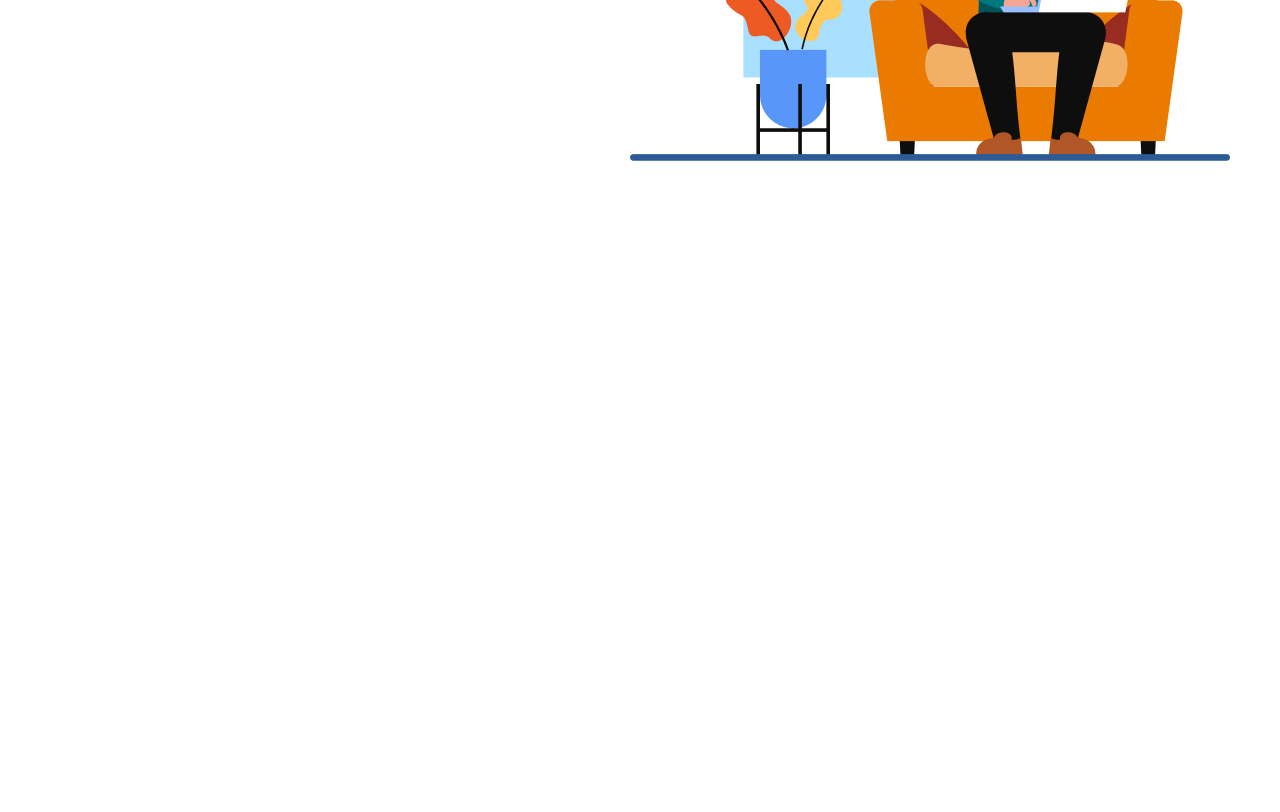
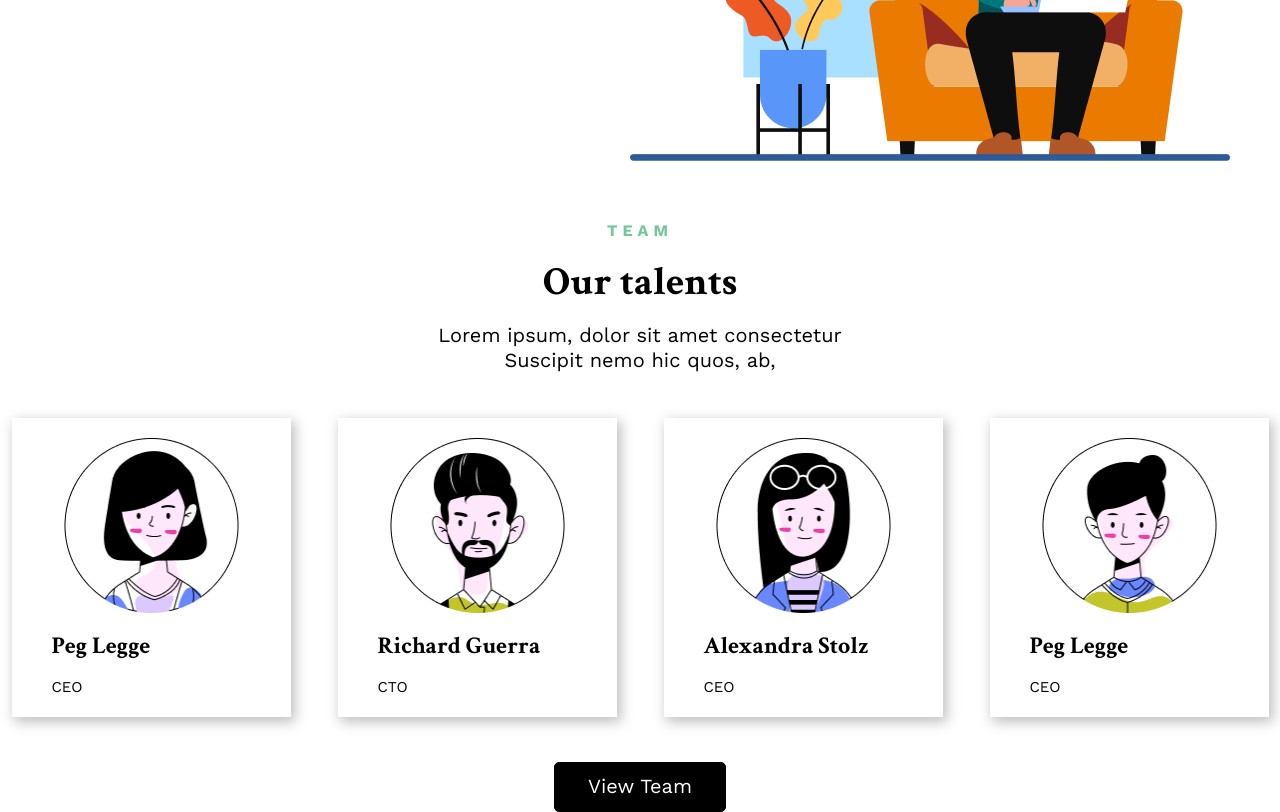
Before and after one commit to phuocduong-agilityio/loi-phan-internship, a website built with Parcel: page practice/practice-01/src/index.html in a window 1280 px wide. Shown: the part 1908-2720 px from the top of the page. Before the commit the page ends 2129 px from the top, so only its background shows below. Built offline with nearby package versions, Linux system fonts and the light colour scheme.

Commit message:
Implement team UI

```diff
--- a/practice/practice-01/src/index.html
+++ b/practice/practice-01/src/index.html
@@ -138,5 +138,83 @@
         />
       </div>
     </section>
+
+    <!-- Team section -->
+    <section class="team">
+      <div class="team__container align-center">
+        <!-- Team content -->
+        <div class="team__content align-center">
+          <span class="team__title">Team</span>
+          <h2 class="team__heading">Our talents</h2>
+          <p class="team__description">
+            Lorem ipsum, dolor sit amet consectetur Suscipit nemo hic quos, ab,
+          </p>
+        </div>
+
+        <!-- Avatar Image -->
+        <div class="team__image-container">
+          <!-- Frame 1 -->
+          <div class="team__frame">
+            <div class="team__image-content align-center">
+              <img
+                src="./assets/images/avatar-1.png"
+                alt="Avatar Image"
+                class="team__image"
+              />
+              <div class="team__information">
+                <span class="team__name">Peg legge</span>
+                <span class="team__position">Ceo</span>
+              </div>
+            </div>
+          </div>
+
+          <!-- Frame 2 -->
+          <div class="team__frame">
+            <div class="team__image-content align-center">
+              <img
+                src="./assets/images/avatar-2.png"
+                alt="Avatar Image"
+                class="team__image"
+              />
+              <div class="team__information">
+                <span class="team__name">Richard guerra</span>
+                <span class="team__position">Cto</span>
+              </div>
+            </div>
+          </div>
+
+          <!-- Frame 3 -->
+          <div class="team__frame">
+            <div class="team__image-content align-center">
+              <img
+                src="./assets/images/avatar-3.png"
+                alt="Avatar Image"
+                class="team__image"
+              />
+              <div class="team__information">
+                <span class="team__name">Alexandra stolz</span>
+                <span class="team__position">Ceo</span>
+              </div>
+            </div>
+          </div>
+
+          <!-- Frame 4 -->
+          <div class="team__frame">
+            <div class="team__image-content align-center">
+              <img
+                src="./assets/images/avatar-4.png"
+                alt="Avatar Image"
+                class="team__image"
+              />
+              <div class="team__information">
+                <span class="team__name">Peg legge</span>
+                <span class="team__position">Ceo</span>
+              </div>
+            </div>
+          </div>
+        </div>
+        <a href="javascript:void(0)" class="btn btn-secondary">View Team</a>
+      </div>
+    </section>
   </body>
 </html>
--- a/practice/practice-01/src/style/abstracts/variables.css
+++ b/practice/practice-01/src/style/abstracts/variables.css
@@ -7,6 +7,8 @@
   --fs-md: 20px;
   --fs-lg: 40px;
   --width: 1180px;
+  --frame-width: 279px;
+  --frame-height: 299px;
   --ff-secondary-regular: CrimsonText-Regular;
   --ff-secondary-bold: CrimsonText-Bold;
   --ff-primary-medium: WorkSans-Medium;
--- a/practice/practice-01/src/style/main.css
+++ b/practice/practice-01/src/style/main.css
@@ -227,3 +227,84 @@
   font-family: var(--ff-primary-regular);
   line-height: 125%;
 }
+
+/* Team section */
+
+.team__container {
+  gap: 45px;
+}
+
+.team__content {
+  width: 404px;
+  gap: 16px;
+}
+
+.team__title {
+  font-family: var(--ff-primary-bold);
+  line-height: 125%;
+  letter-spacing: 5px;
+  text-transform: uppercase;
+
+  color: var(--primary-color);
+}
+
+.team__heading {
+  font-size: var(--fs-lg);
+  font-family: var(--ff-secondary-bold);
+  line-height: 125%;
+}
+
+.team__description {
+  font-size: var(--fs-md);
+  font-family: var(--ff-primary-regular);
+  line-height: 125%;
+
+  text-align: center;
+}
+
+.team__image-container {
+  display: flex;
+  gap: 47px;
+}
+
+.team__frame {
+  width: var(--frame-width);
+  height: var(--frame-height);
+  box-shadow: 3px 4px 12px 1px rgba(0, 0, 0, 0.25);
+  transition: 0.3s;
+}
+
+.team__frame:hover {
+  transform: scale(1.2);
+}
+
+.team__image-content {
+  padding: 20px 40px;
+  gap: 18px;
+}
+
+.team__image {
+  width: 175px;
+  height: 175px;
+}
+
+.team__information {
+  display: flex;
+  flex-direction: column;
+  gap: 17px;
+  width: 100%;
+}
+
+.team__name {
+  font-size: 24px;
+  font-family: var(--ff-secondary-bold);
+  line-height: 125%;
+  text-transform: capitalize;
+}
+
+.team__position {
+  font-size: var(--fs-sm);
+  font-family: var(--ff-primary-regular);
+  line-height: 125%;
+  text-transform: uppercase;
+}
```
Also changed, not shown: practice/practice-01/src/assets/images/avatar-1.png (added), practice/practice-01/src/assets/images/avatar-2.png (added), practice/practice-01/src/assets/images/avatar-3.png (added), practice/practice-01/src/assets/images/avatar-4.png (added).
